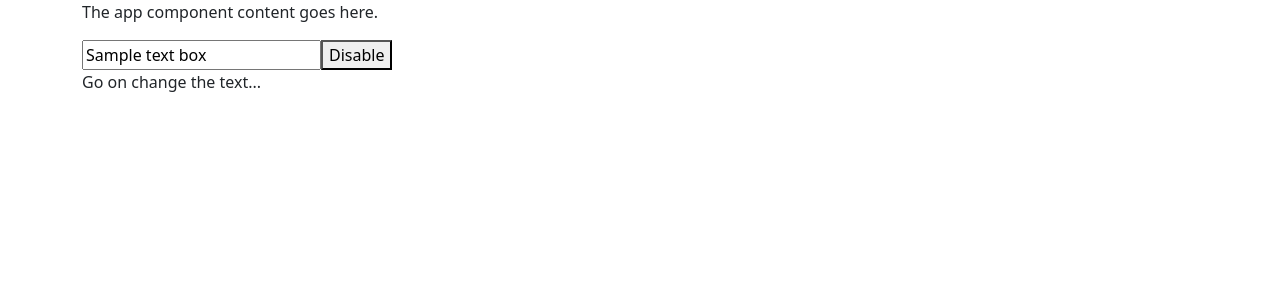
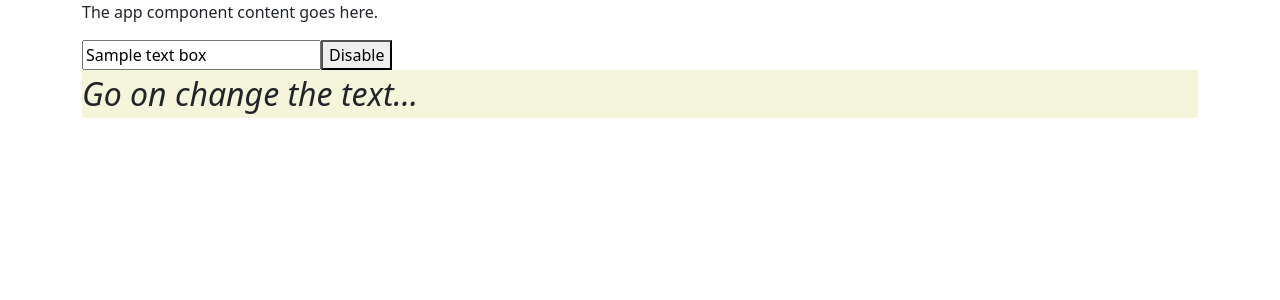
Before and after one commit to gishu/angular-bootcamp, an Angular app: page / in a window 1280 px wide. Shown: the top 300 px of the page. Built offline with nearby package versions, Linux system fonts and the light colour scheme.

Commit message:
ngStyle directive

```diff
--- a/src/app/app.component.html
+++ b/src/app/app.component.html
@@ -1,16 +1,17 @@
 <div class="container">
   <p>The app component content goes here.</p>
 
-  <input type="text" value="Sample text box" [disabled]="!enableText">
-  <button (click)="toggleFlag()">{{ enableText ? "Disable" : "Enable"}}</button>
+  <input type="text" value="Sample text box" [disabled]="!enableText" />
+  <button (click)="toggleFlag()">
+    {{ enableText ? "Disable" : "Enable" }}
+  </button>
   <div *ngIf="enableText; else disabledTemplate">
-    <p>Go on change the text...</p>
+    <p [ngStyle]="getBGColor()">Go on change the text...</p>
   </div>
 
   <ng-template #disabledTemplate>
     <div>
-      <p>Sorry! Textbox is not open for business!</p>
+        <p [ngStyle]="getBGColor()">Sorry! Textbox is not open for business!</p>
     </div>
   </ng-template>
-
 </div>
--- a/src/app/app.component.ts
+++ b/src/app/app.component.ts
@@ -3,13 +3,21 @@ import { Component } from '@angular/core';
 @Component({
   selector: 'app-root',
   templateUrl: './app.component.html',
-  styleUrls: ['./app.component.css']
+  styleUrls: ['./app.component.css'],
 })
 export class AppComponent {
   title = 'ng-bootcamp';
   enableText = true;
 
-  toggleFlag(){
+  toggleFlag() {
     this.enableText = !this.enableText;
   }
+
+  getBGColor() {
+    return {
+      'font-style': 'italic',
+      'font-size.em': 2,
+      'background-color': (this.enableText? 'beige' : 'salmon'),
+    };
+  }
 }
```
